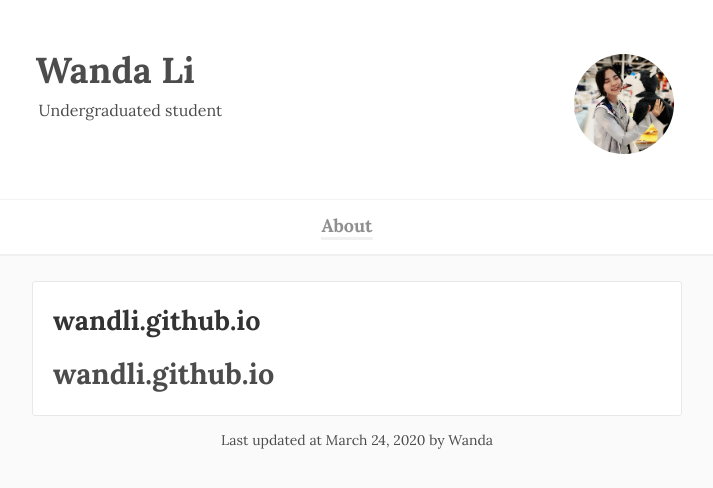
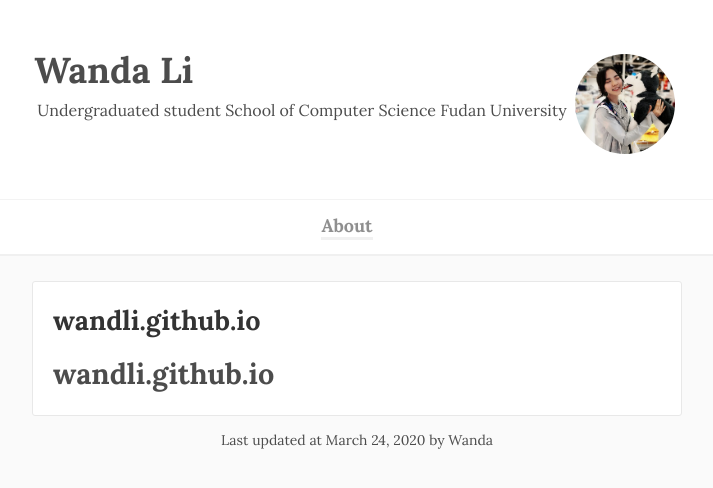
Before and after one commit to wandli/wandli.github.io, a Jekyll site: the page built from README.md, in a window 1280 px wide. Shown: the top 488 px of the page, without its empty margins (283-996 px from the left). Built offline with Jekyll 4.4.1, drawn with Linux system fonts in a browser that asks for light colours; our own code applies the rules of GitHub Pages for plain Markdown files; part of the change alters nothing that is shown.

```diff
--- a/_config.yml
+++ b/_config.yml
@@ -2,9 +2,9 @@ title: Wanda Li
 email: wdli10 AT outlook DOT com
 description:
   Undergraduated student
-description2:
+
   School of Computer Science
-description3:
+
   Fudan University
 baseurl: "/" # the subpath of your site, e.g. /blog
 url: "http://wandli.github.io" # the base hostname & protocol for your site
```
